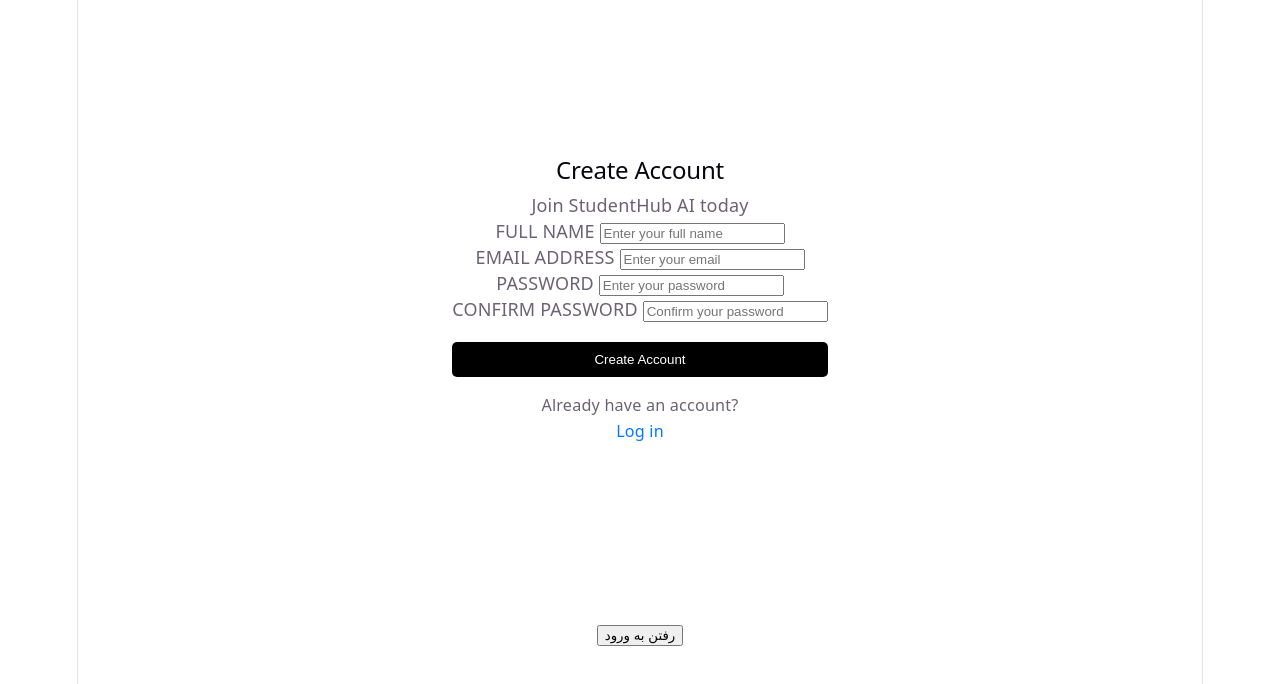
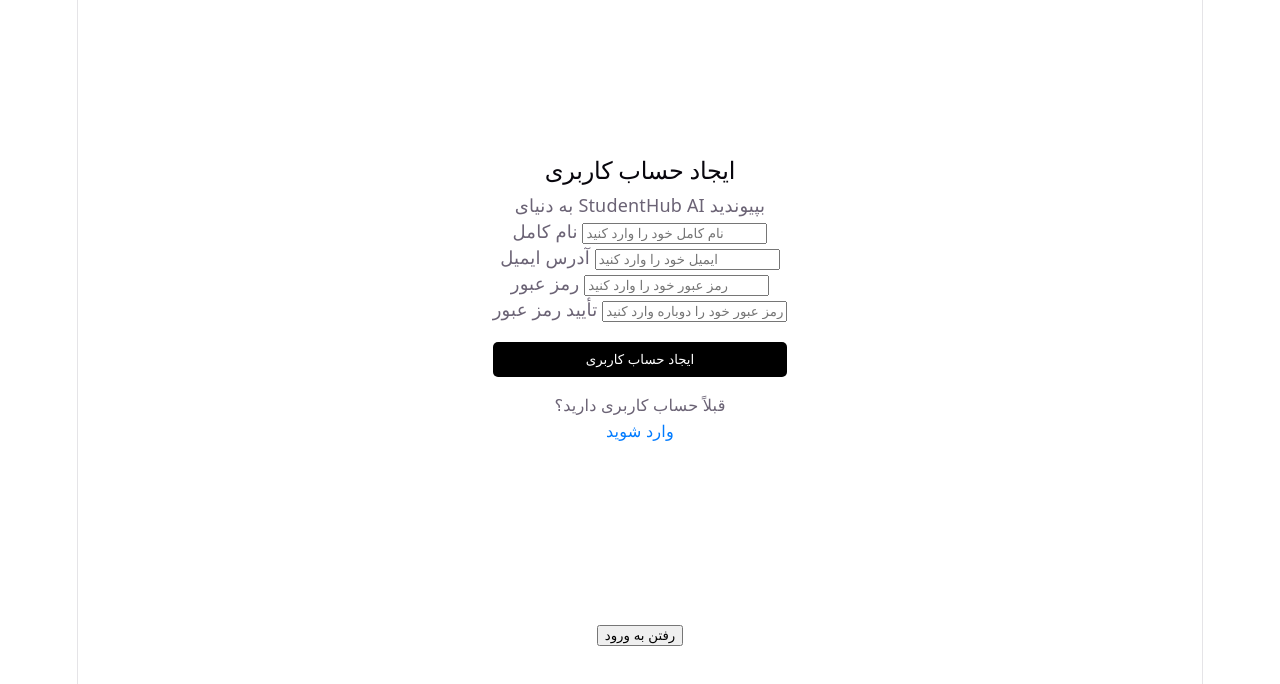
Before and after one commit to sagharfrhni/student-insights, a React app in the folder frontend/: page / in a window 1280 px wide. Shown: the top 684 px of the page. Built offline with nearby package versions, Linux system fonts and the light colour scheme; the HTML template or start-up script is replaced by a standard one.

Commit message:
feat: Translate Register Form UI to Persian

```diff
--- a/frontend/src/components/RegisterForm.jsx
+++ b/frontend/src/components/RegisterForm.jsx
@@ -3,12 +3,12 @@
 // import authService from '../services/authService'; // بعداً برای صدا زدن API استفاده میشه
 
 export default function RegisterForm() {
-  const [fullName, setFullName] = useState(''); // تغییر نام state به مطابق فیلد Full Name
-  const [email, setEmail] = useState('');
-  const [password, setPassword] = useState('');
-  const [confirmPassword, setConfirmPassword] = useState('');
-  const [isLoading, setIsLoading] = useState(false);
-  const [error, setError] = useState('');
+  const [fullName, setFullName] = useState(''); // نام کامل
+  const [email, setEmail] = useState(''); // ایمیل
+  const [password, setPassword] = useState(''); // رمز عبور
+  const [confirmPassword, setConfirmPassword] = useState(''); // تکرار رمز عبور
+  const [isLoading, setIsLoading] = useState(false); // وضعیت بارگذاری
+  const [error, setError] = useState(''); // پیام خطا
 
   // const navigate = useNavigate(); // برای هدایت کاربر
 
@@ -32,7 +32,7 @@
     // --- پایان اعتبارسنجی ---
 
     try {
-      // console.log('Register attempt with:', { fullName, email, password });
+      // console.log('Attempting registration with:', { fullName, email, password });
       // alert(`در حال ثبت نام با اطلاعات: نام: ${fullName}, ایمیل: ${email}`); // پیام تست اولیه
 
       // *** اینجا تابع ثبت نام از authService صدا زده میشه ***
@@ -42,14 +42,14 @@
       // شبیه سازی تاخیر پاسخ API
       await new Promise(resolve => setTimeout(resolve, 2000));
 
-      alert('ثبت نام با موفقیت انجام شد!');
+      alert('ثبت نام شما با موفقیت انجام شد!');
       // navigate('/login'); // هدایت به صفحه ورود بعد از ثبت نام موفق
       // فعلاً با alert نمایش داده میشه
 
     } catch (err) {
       console.error('Registration error:', err);
       // نمایش پیام خطای دقیق‌تر در صورت وجود در پاسخ API
-      setError(err.response?.data?.message || 'خطا در ثبت نام. لطفا دوباره امتحان کنید.');
+      setError(err.response?.data?.message || 'خطا در ثبت نام. لطفاً دوباره امتحان کنید.');
     } finally {
       setIsLoading(false); // غیرفعال کردن دکمه و نمایش لودینگ
     }
@@ -57,74 +57,74 @@
 
   return (
     <div className="register-card"> {/* کلاس CSS برای استایل دهی */}
-      <h2>Create Account</h2> {/* عنوان صفحه بر اساس Figma */}
-      <p>Join StudentHub AI today</p> {/* متن زیر عنوان بر اساس Figma */}
+      <h2>ایجاد حساب کاربری</h2> {/* عنوان صفحه به فارسی */}
+      <p>به دنیای StudentHub AI بپیوندید</p> {/* متن زیر عنوان به فارسی */}
 
       {error && <p className="error-message" style={{ color: 'red', textAlign: 'center', marginBottom: '10px' }}>{error}</p>} {/* نمایش پیام خطا */}
 
       <form id="register-form" onSubmit={handleSubmit}>
         <div className="form-group">
-          <label htmlFor="register-full-name">FULL NAME</label> {/* لیبل مطابق Figma */}
+          <label htmlFor="register-full-name">نام کامل</label> {/* لیبل به فارسی */}
           <input
             type="text"
             id="register-full-name"
             name="fullName"
             value={fullName}
             onChange={(e) => setFullName(e.target.value)}
-            placeholder="Enter your full name" // Placeholder مطابق Figma
+            placeholder="نام کامل خود را وارد کنید" // Placeholder به فارسی
             required
           />
         </div>
 
         <div className="form-group">
-          <label htmlFor="register-email">EMAIL ADDRESS</label> {/* لیبل مطابق Figma */}
+          <label htmlFor="register-email">آدرس ایمیل</label> {/* لیبل به فارسی */}
           <input
             type="email"
             id="register-email"
             name="email"
             value={email}
             onChange={(e) => setEmail(e.target.value)}
-            placeholder="Enter your email" // Placeholder مطابق Figma
+            placeholder="ایمیل خود را وارد کنید" // Placeholder به فارسی
             required
           />
         </div>
 
         <div className="form-group">
-          <label htmlFor="register-password">PASSWORD</label> {/* لیبل مطابق Figma */}
+          <label htmlFor="register-password">رمز عبور</label> {/* لیبل به فارسی */}
           <input
             type="password"
             id="register-password"
             name="password"
             value={password}
             onChange={(e) => setPassword(e.target.value)}
-            placeholder="Enter your password" // Placeholder مطابق Figma
+            placeholder="رمز عبور خود را وارد کنید" // Placeholder به فارسی
             required
             minLength="6" // حداقل طول رمز عبور
           />
         </div>
 
         <div className="form-group">
-          <label htmlFor="register-confirm-password">CONFIRM PASSWORD</label> {/* لیبل مطابق Figma */}
+          <label htmlFor="register-confirm-password">تأیید رمز عبور</label> {/* لیبل به فارسی */}
           <input
             type="password"
             id="register-confirm-password"
             name="confirmPassword"
             value={confirmPassword}
             onChange={(e) => setConfirmPassword(e.target.value)}
-            placeholder="Confirm your password" // Placeholder مطابق Figma
+            placeholder="رمز عبور خود را دوباره وارد کنید" // Placeholder به فارسی
             required
           />
         </div>
 
         <button type="submit" id="register-submit-btn" disabled={isLoading} style={{ width: '100%', padding: '10px', marginTop: '20px', backgroundColor: '#000', color: 'white', border: 'none', borderRadius: '5px', cursor: isLoading ? 'not-allowed' : 'pointer' }}>
-          {isLoading ? 'Creating Account...' : 'Create Account'} {/* متن دکمه مطابق Figma */}
+          {isLoading ? 'در حال ایجاد حساب...' : 'ایجاد حساب کاربری'} {/* متن دکمه به فارسی */}
         </button>
       </form>
 
       <div className="auth-switch" style={{ textAlign: 'center', marginTop: '15px', fontSize: '0.9em' }}>
-        <p>Already have an account?</p> {/* متن مطابق Figma */}
+        <p>قبلاً حساب کاربری دارید؟</p> {/* متن به فارسی */}
         {/* <Link to="/login">Log in</Link> */}
-        <a href="/login" style={{ color: '#007bff', textDecoration: 'none' }}>Log in</a> {/* فعلاً از a استفاده می‌کنیم */}
+        <a href="/login" style={{ color: '#007bff', textDecoration: 'none' }}>وارد شوید</a> {/* لینک ورود به فارسی */}
       </div>
     </div>
   );
```
